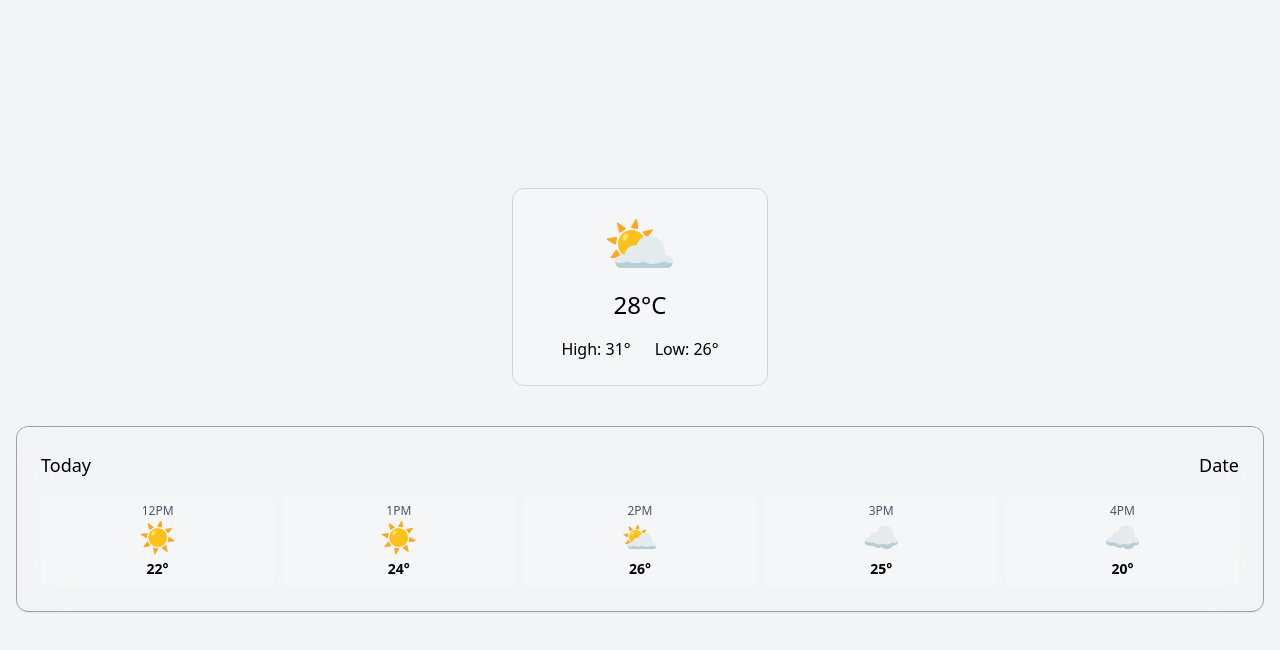
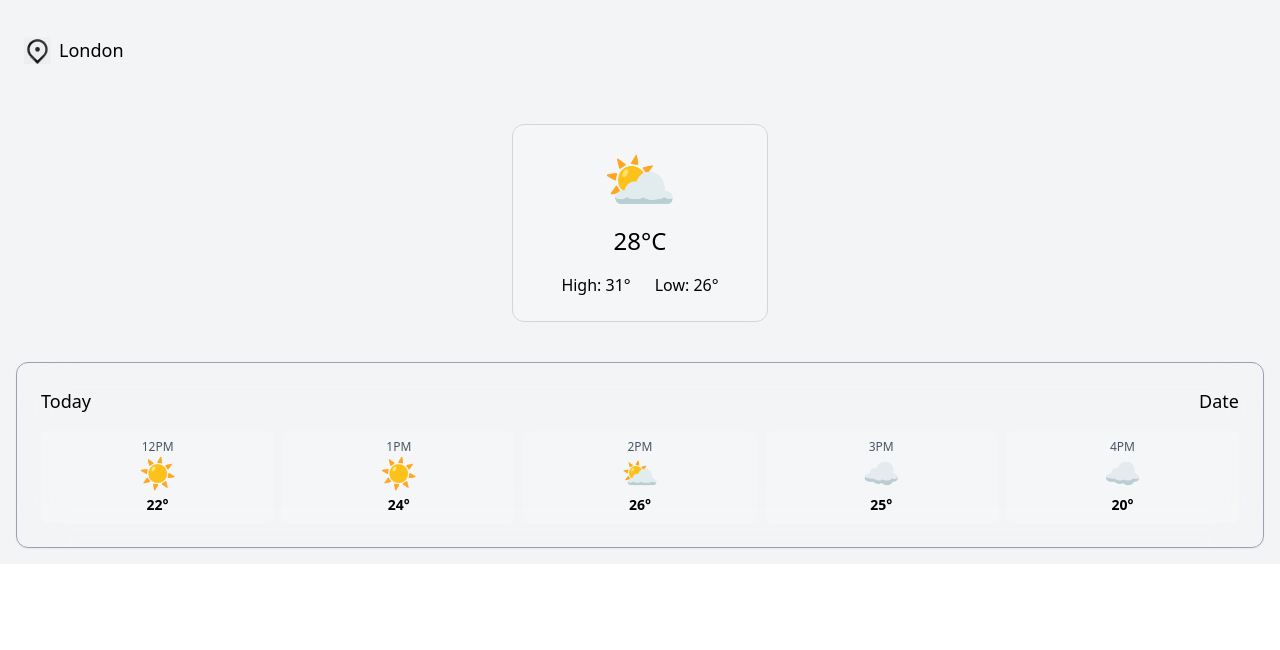
Before and after one commit to TakundaMuzunze/RainCheck, a React (Vite) app: page / in a window 1280 px wide. Shown: the top 650 px of the page. Built offline with nearby package versions, Linux system fonts and the light colour scheme.

Commit message:
feat: create header component with hardcoded location value

```diff
--- a/src/App.tsx
+++ b/src/App.tsx
@@ -1,10 +1,12 @@
 import { WeatherCard } from './components/features/weather-card/weather-card'
 import { WeatherDisplay } from './components/ui/weather-display'
 import './App.css'
+import { Header } from './components/layout/header'
 
 function App() {
   return (
-    <div className="min-h-screen bg-gray-100 gap-10 flex flex-col items-center justify-center p-4">
+    <div className="h-full bg-gray-100 gap-10 flex flex-col items-center justify-center p-4">
+      <Header />
       <WeatherDisplay />
       <WeatherCard />
     </div>
--- /dev/null
+++ b/src/components/icons/pin-icon.tsx
@@ -0,0 +1,39 @@
+export function PinIcon() {
+    return (
+
+        <svg width="27" height="27" viewBox="0 0 27 27" fill="none" xmlns="http://www.w3.org/2000/svg">
+<g clip-path="url(#clip0_401_25)">
+<g filter="url(#filter0_dii_401_25)">
+<path d="M13.5 26.6939L6.3405 19.5344C4.92451 18.1184 3.96021 16.3143 3.56954 14.3502C3.17888 12.3862 3.3794 10.3504 4.14574 8.5003C4.91208 6.65021 6.20982 5.06891 7.87487 3.95636C9.53991 2.84382 11.4975 2.25 13.5 2.25C15.5025 2.25 17.4601 2.84382 19.1251 3.95636C20.7902 5.06891 22.0879 6.65021 22.8543 8.5003C23.6206 10.3504 23.8211 12.3862 23.4305 14.3502C23.0398 16.3143 22.0755 18.1184 20.6595 19.5344L13.5 26.6939ZM19.0688 17.9437C20.17 16.8423 20.92 15.4391 21.2237 13.9115C21.5275 12.3839 21.3715 10.8006 20.7755 9.36166C20.1794 7.92274 19.1701 6.69288 17.875 5.8276C16.58 4.96232 15.0575 4.50048 13.5 4.50048C11.9425 4.50048 10.42 4.96232 9.12497 5.8276C7.82995 6.69288 6.82059 7.92274 6.22453 9.36166C5.62847 10.8006 5.47247 12.3839 5.77626 13.9115C6.08005 15.4391 6.83 16.8423 7.93125 17.9437L13.5 23.5124L19.0688 17.9437ZM13.5 14.6249C12.9033 14.6249 12.331 14.3879 11.909 13.9659C11.4871 13.5439 11.25 12.9717 11.25 12.3749C11.25 11.7782 11.4871 11.2059 11.909 10.7839C12.331 10.362 12.9033 10.1249 13.5 10.1249C14.0967 10.1249 14.669 10.362 15.091 10.7839C15.5129 11.2059 15.75 11.7782 15.75 12.3749C15.75 12.9717 15.5129 13.5439 15.091 13.9659C14.669 14.3879 14.0967 14.6249 13.5 14.6249Z" fill="black"/>
+</g>
+</g>
+<defs>
+<filter id="filter0_dii_401_25" x="-40.365" y="-32.4403" width="101.697" height="105.891" filterUnits="userSpaceOnUse" color-interpolation-filters="sRGB">
+<feFlood flood-opacity="0" result="BackgroundImageFix"/>
+<feColorMatrix in="SourceAlpha" type="matrix" values="0 0 0 0 0 0 0 0 0 0 0 0 0 0 0 0 0 0 127 0" result="hardAlpha"/>
+<feMorphology radius="3.01655" operator="dilate" in="SourceAlpha" result="effect1_dropShadow_401_25"/>
+<feOffset dx="-3.01655" dy="6.0331"/>
+<feGaussianBlur stdDeviation="18.8534"/>
+<feColorMatrix type="matrix" values="0 0 0 0 0 0 0 0 0 0 0 0 0 0 0 0 0 0 0.1 0"/>
+<feBlend mode="normal" in2="BackgroundImageFix" result="effect1_dropShadow_401_25"/>
+<feBlend mode="normal" in="SourceGraphic" in2="effect1_dropShadow_401_25" result="shape"/>
+<feColorMatrix in="SourceAlpha" type="matrix" values="0 0 0 0 0 0 0 0 0 0 0 0 0 0 0 0 0 0 127 0" result="hardAlpha"/>
+<feOffset dx="-4.52482" dy="3.01655"/>
+<feGaussianBlur stdDeviation="1.50827"/>
+<feComposite in2="hardAlpha" operator="arithmetic" k2="-1" k3="1"/>
+<feColorMatrix type="matrix" values="0 0 0 0 1 0 0 0 0 1 0 0 0 0 1 0 0 0 0.25 0"/>
+<feBlend mode="normal" in2="shape" result="effect2_innerShadow_401_25"/>
+<feColorMatrix in="SourceAlpha" type="matrix" values="0 0 0 0 0 0 0 0 0 0 0 0 0 0 0 0 0 0 127 0" result="hardAlpha"/>
+<feOffset dx="1.50827" dy="-2.26241"/>
+<feGaussianBlur stdDeviation="2.26241"/>
+<feComposite in2="hardAlpha" operator="arithmetic" k2="-1" k3="1"/>
+<feColorMatrix type="matrix" values="0 0 0 0 0 0 0 0 0 0 0 0 0 0 0 0 0 0 0.25 0"/>
+<feBlend mode="normal" in2="effect2_innerShadow_401_25" result="effect3_innerShadow_401_25"/>
+</filter>
+<clipPath id="clip0_401_25">
+<rect width="27" height="27" fill="white"/>
+</clipPath>
+</defs>
+</svg>
+    )
+}
--- /dev/null
+++ b/src/components/layout/header.tsx
@@ -0,0 +1,12 @@
+import { PinIcon } from "../icons/pin-icon";
+
+export function Header() {
+    return (
+        <header className="flex flex-row items-center justify-between w-full py-5 px-2">
+            <div className="flex flex-row items-center gap-2">
+                <PinIcon />
+                <h1 className=" text-lg font-medium">London</h1>
+            </div>
+        </header>
+    )
+}
```
